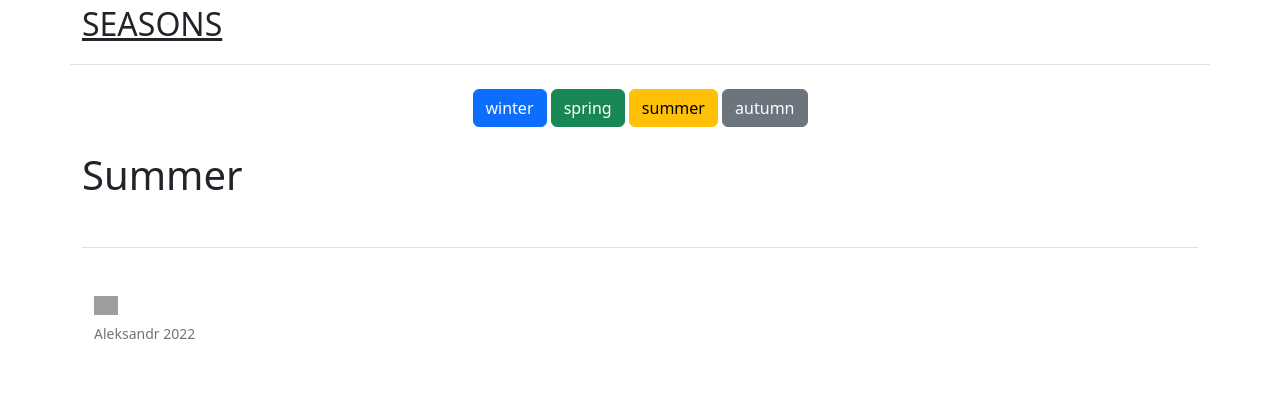
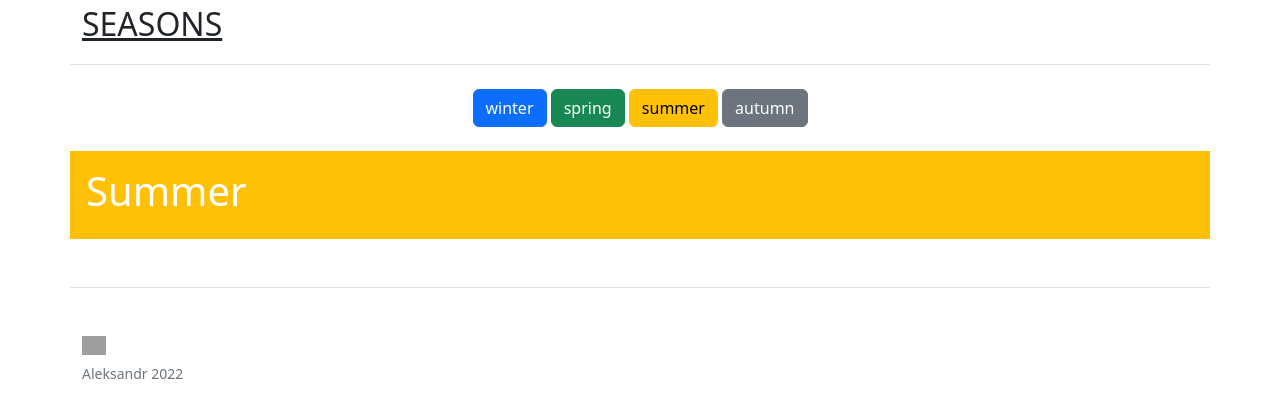
Before and after one commit to Zemlianik/Zemlianik---seasons, a Flask app: page /let in a window 1280 px wide. Shown: the top 418 px of the page. Run offline with Flask 2, Linux system fonts and the light colour scheme; grey boxes are pictures that could not be loaded.

Commit message:
цвет третьей

```diff
--- a/templates/let.html
+++ b/templates/let.html
@@ -10,8 +10,8 @@
     <title>summer</title>
 </head>
 {% block body %}
-<div class="container">
+<div class="container p-3 mb-2 bg-warning text-white">
 <h1>Summer</h1>
+</div>
 {% endblock %}
-</div>
 </html>
```
